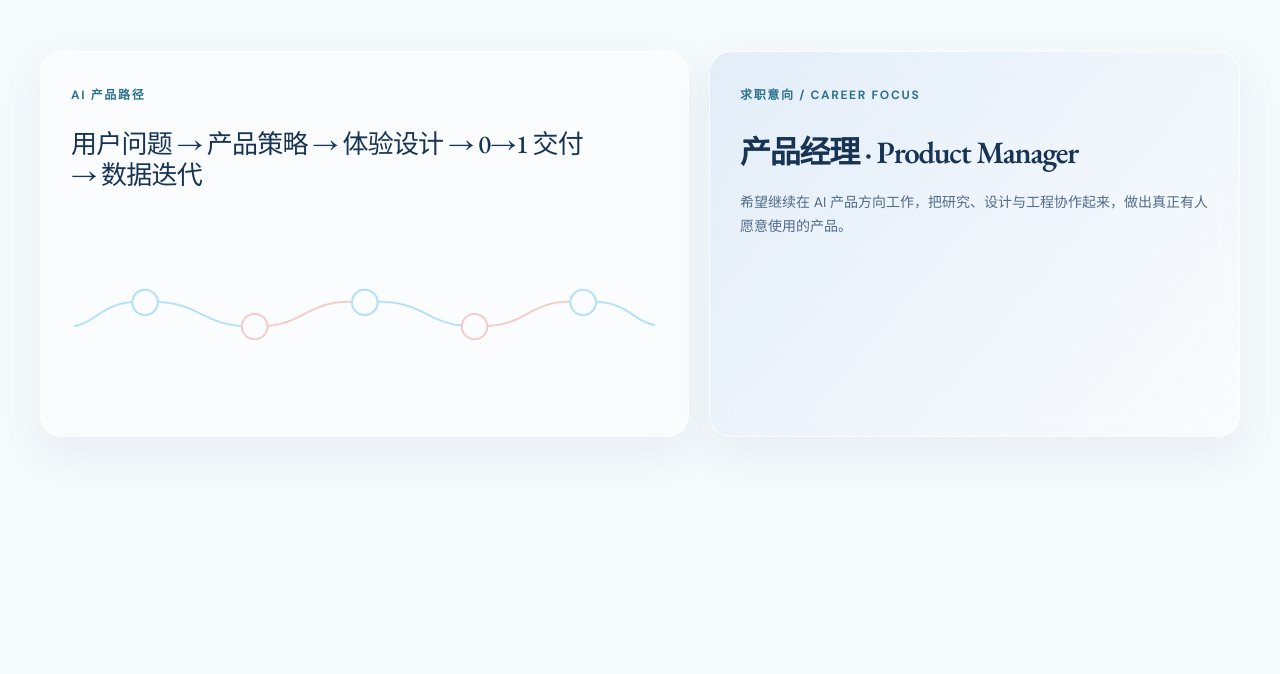
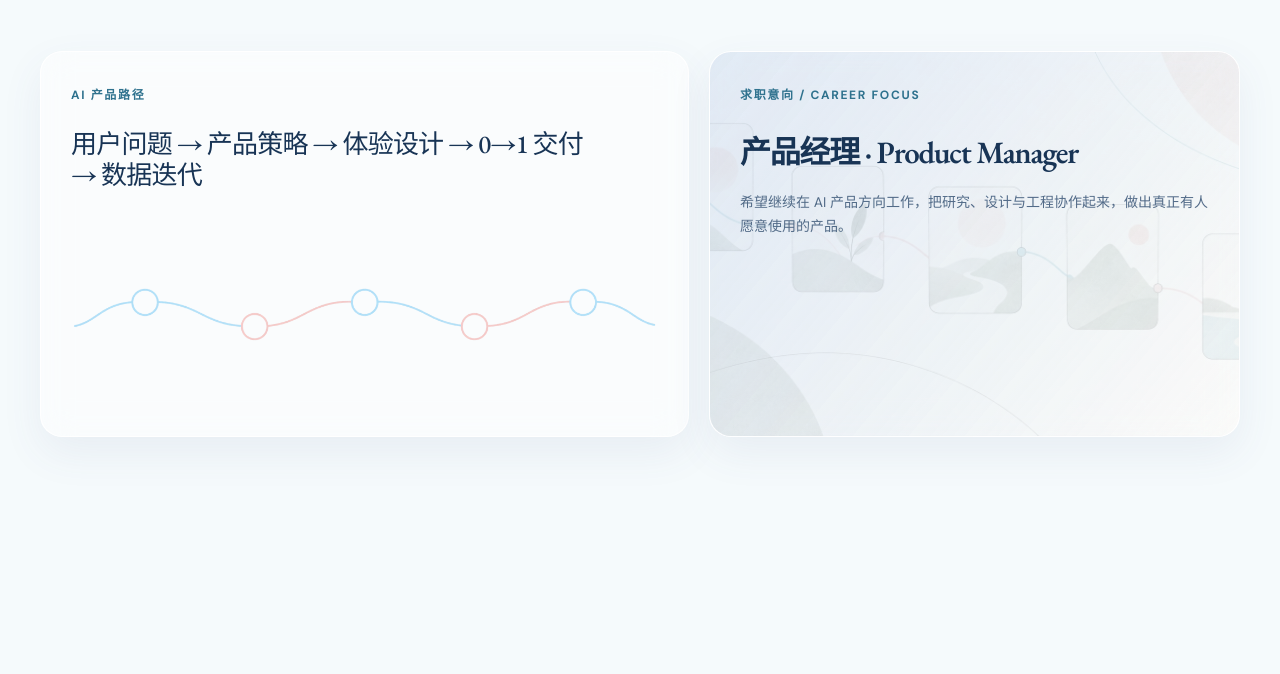
Before and after one commit to Bruce-778/Bruce-778.github.io, a website built with Vite: page index.html in a window 1280 px wide. Shown: the part 2095-2769 px from the top of the page. Built offline with nearby package versions, Linux system fonts and the light colour scheme.

Commit message:
Add editorial visuals for product path and research

```diff
--- a/src/main.js
+++ b/src/main.js
@@ -369,7 +369,7 @@ function render() {
           <div class="section-heading"><span class="section-kicker">${copy.path.kicker}</span><h2>${copy.path.title}</h2><p>${copy.path.body}</p></div>
           <div class="path-grid">
             <article class="path-card path-flow"><span class="path-label">${copy.path.focusLabel}</span><p>${copy.path.focus}</p><img class="path-visual" src="./assets/ai-path-flow.png" alt="" aria-hidden="true" /></article>
-            <article class="path-card path-intent"><span class="path-label">${copy.path.intentLabel}</span><h3>${copy.path.intent}</h3><p>${copy.path.intentBody}</p></article>
+            <article class="path-card path-intent"><img class="path-card-art" src="./assets/ai-product-map.jpg" alt="" aria-hidden="true" /><span class="path-label">${copy.path.intentLabel}</span><h3>${copy.path.intent}</h3><p>${copy.path.intentBody}</p></article>
           </div>
         </section>
 
@@ -407,7 +407,7 @@ function render() {
           <div class="section-heading"><span class="section-kicker">${copy.journey.kicker}</span><h2>${copy.journey.title}</h2><p>${copy.journey.intro}</p></div>
           <div class="education-grid">${copy.journey.items.map(([date, place, role, detail, image, imageAlt]) => `<article class="education-card"><div class="education-image"><img src="${image}" alt="${imageAlt}" loading="lazy" /></div><div class="education-copy"><span class="education-date">${date}</span><h3>${place}</h3><strong>${role}</strong><p>${detail}</p></div></article>`).join('')}</div>
           <div class="research-strip"><span class="credential-label">RESEARCH & RECOGNITION</span><div class="credential-groups">${copy.journey.credentials.map(([label, ...items]) => `<div class="credential-group"><strong>${label}</strong><div>${items.map(item => `<span>${item}</span>`).join('')}</div></div>`).join('')}</div></div>
-          <div class="research-grid"><div><span class="mini-kicker">PAPERS / 论文</span>${copy.journey.papers.map(([title, meta], index) => `<article class="paper-item"><span>0${index + 1}</span><div><h3>${title}</h3><p>${meta}</p></div></article>`).join('')}</div><div><span class="mini-kicker">AWARDS / 获奖</span><div class="award-list">${copy.journey.awards.map(award => `<span>${award}</span>`).join('')}</div></div></div>
+          <div class="research-grid"><div><span class="mini-kicker">PAPERS / 论文</span>${copy.journey.papers.map(([title, meta], index) => `<article class="paper-item"><span>0${index + 1}</span><div><h3>${title}</h3><p>${meta}</p></div></article>`).join('')}</div><div><span class="mini-kicker">AWARDS / 获奖</span><img class="research-visual" src="./assets/research-workbench.jpg" alt="Editorial research workbench with notes and data sketches" loading="lazy" /><div class="award-list">${copy.journey.awards.map(award => `<span>${award}</span>`).join('')}</div></div></div>
         </section>
 
         <section class="section-pad contact-section" id="contact">
--- a/src/style.css
+++ b/src/style.css
@@ -105,7 +105,9 @@ img { display: block; max-width: 100%; }
 .path-card p { margin: 22px 0 0; color: var(--ink-soft); font-size: 15px; line-height: 1.75; }
 .path-flow > p { max-width: 520px; color: var(--ink); font-family: var(--serif); font-size: 26px; font-weight: 500; letter-spacing: -.03em; line-height: 1.2; }
 .path-visual { width: 100%; height: auto; margin-top: 21px; opacity: .72; mix-blend-mode: multiply; }
-.path-intent { background: linear-gradient(130deg, rgba(220,232,247,.72), rgba(255,255,255,.42)); }
+.path-intent { position: relative; overflow: hidden; background: linear-gradient(130deg, rgba(220,232,247,.82), rgba(255,255,255,.52)); }
+.path-card-art { position: absolute; z-index: 0; inset: 0; width: 100%; height: 100%; object-fit: cover; object-position: center; opacity: .2; mix-blend-mode: multiply; }
+.path-card > *:not(.path-card-art) { position: relative; z-index: 1; }
 .path-intent h3 { margin: 21px 0 0; color: var(--ink); font-family: var(--serif); font-size: 31px; font-weight: 600; letter-spacing: -.04em; }
 .path-intent p { margin-top: 12px; font-size: 14px; }
 .experience-section { padding-top: 112px; padding-bottom: 112px; }
@@ -193,6 +195,7 @@ img { display: block; max-width: 100%; }
 .paper-item p { margin: 5px 0 0; color: var(--ink-soft); font-size: 14px; }
 .award-list { display: flex; flex-wrap: wrap; gap: 9px; margin-top: 18px; }
 .award-list span { padding: 9px 12px; border: 1px solid rgba(236,175,198,.56); border-radius: 999px; background: rgba(251,200,219,.28); color: var(--ink-soft); font-size: 13px; }
+.research-visual { display: block; width: 100%; height: 168px; margin-top: 18px; object-fit: cover; border: 1px solid rgba(86,161,184,.18); border-radius: 18px; box-shadow: 0 12px 28px rgba(47,114,142,.08); }
 .contact-card { display: grid; grid-template-columns: 1.2fr .8fr; gap: 60px; padding: 62px 66px; border-radius: var(--radius-lg); color: #fff; background: linear-gradient(120deg, #56a1b8, #2f728e 68%); box-shadow: 0 25px 70px rgba(47,114,142,.22); }
 .contact-copy .section-kicker { color: #dff4ff; }
 .contact-copy h2 { max-width: 650px; margin: 17px 0 15px; font-family: var(--serif); font-size: clamp(35px, 4.4vw, 58px); font-weight: 500; letter-spacing: -.05em; line-height: 1.02; }
@@ -256,6 +259,7 @@ img { display: block; max-width: 100%; }
   .credential-group { display: block; }
   .credential-group strong { display: block; margin-bottom: 7px; }
   .research-grid { grid-template-columns: 1fr; gap: 42px; margin-top: 36px; }
+  .research-visual { height: 190px; }
   .timeline { margin-top: 42px; }
   .timeline-item { grid-template-columns: 42px 1fr; gap: 8px 14px; }
   .timeline-date { grid-column: 2; grid-row: 1; }
```
Also changed, not shown: public/assets/ai-product-map.jpg (added), public/assets/research-workbench.jpg (added).
